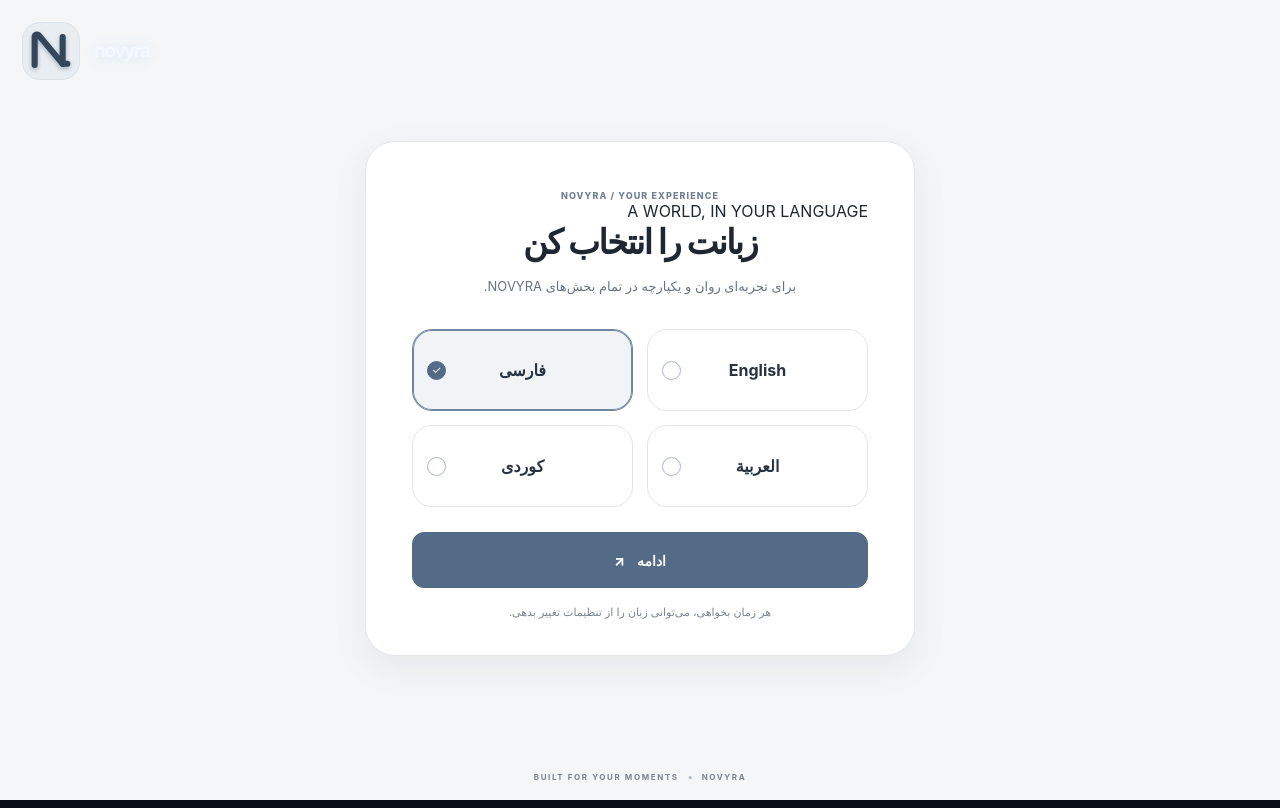
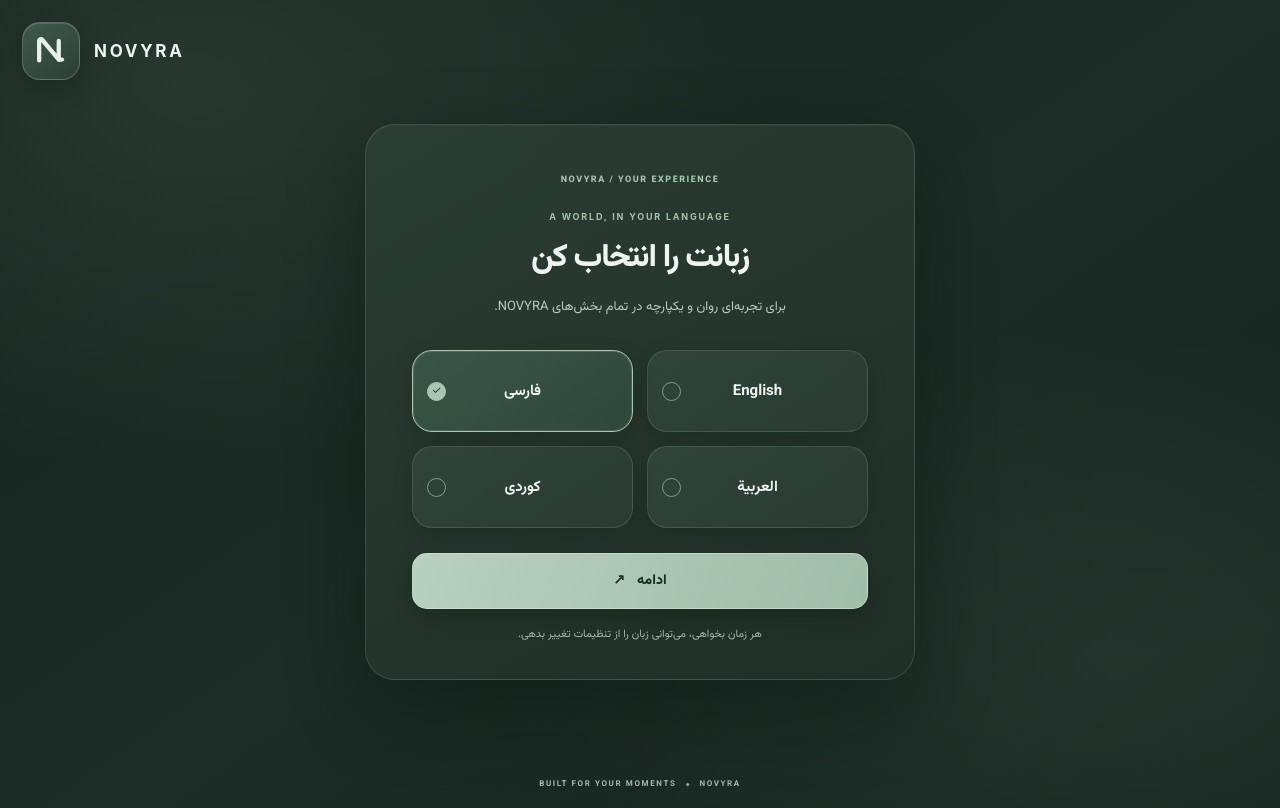
Before and after one commit to shrkoo/project-x-preview., a Next.js app: page / in a window 1280 px wide. Built offline with nearby package versions, Linux system fonts and the light colour scheme.

Commit message:
Apply calm forest palette to NOVYRA language screen

```diff
--- a/app/globals.css
+++ b/app/globals.css
@@ -989,3 +989,75 @@ button:focus-visible,input:focus-visible{outline:2px solid #8fc1ff;outline-offse
 .settings-card{position:relative;z-index:2}
 .modal-backdrop{z-index:1000;pointer-events:auto}
 .auth-modal{max-height:calc(100dvh - 32px);overflow-y:auto;overscroll-behavior:contain}
+
+/* NOVYRA language welcome — calm forest identity */
+.px-onboarding.px-language-screen{
+  --px-glass-text:#edf3ee;--px-glass-muted:#b8c8be;--px-glass-blue:#a9c6b3;
+  color:#edf3ee;
+  background:
+    radial-gradient(ellipse at 14% 10%,rgba(111,151,126,.16),transparent 38%),
+    radial-gradient(ellipse at 88% 82%,rgba(75,112,94,.18),transparent 36%),
+    linear-gradient(145deg,#17241f 0%,#1c2c26 52%,#17231f 100%);
+  font-family:Vazirmatn,Inter,Arial,sans-serif;
+}
+.px-language-screen .px-onboarding-brand{color:#e7eee8}
+.px-language-screen .px-logo{
+  color:#e8f1e9;background:linear-gradient(145deg,#40594b,#2b4035);
+  border:1px solid rgba(198,220,202,.25);box-shadow:0 8px 24px rgba(5,16,10,.22),inset 0 1px rgba(255,255,255,.12);
+}
+.px-language-screen .px-logo svg{width:70%;height:70%;display:block;filter:none}
+.px-language-screen .px-brand-wordmark{
+  color:#eef4ef;font-family:Inter,Arial,sans-serif;font-size:17px;font-weight:750;
+  letter-spacing:.16em;text-transform:uppercase;text-shadow:none;
+}
+.px-language-screen .px-glass-panel{
+  border:1px solid rgba(190,214,197,.16);
+  background:linear-gradient(150deg,rgba(43,62,52,.96),rgba(31,47,39,.97));
+  box-shadow:0 28px 80px rgba(3,12,7,.32),inset 0 1px rgba(255,255,255,.045);
+  backdrop-filter:blur(22px);-webkit-backdrop-filter:blur(22px);
+}
+.px-language-screen .px-glass-panel:before{display:none}
+.px-language-screen .px-eyebrow{
+  color:#a9c5b1;letter-spacing:.17em;font-size:9px;font-weight:750;
+}
+.px-language-screen .px-language-intro{
+  position:relative;z-index:1;margin:24px 0 11px;text-align:center;
+  color:#a8c0af;font:700 9px Inter,Arial,sans-serif;letter-spacing:.2em;
+}
+.px-language-screen .px-glass-panel h1{
+  color:#f0f4ef;font-family:Vazirmatn,Inter,Arial,sans-serif;
+  font-size:clamp(25px,4vw,32px);font-weight:750;letter-spacing:-.035em;
+}
+.px-language-screen .px-stage-subtitle{
+  color:#bdcbbf;font-family:Vazirmatn,Arial,sans-serif;font-size:13px;line-height:2;
+}
+.px-language-screen .px-language-option{
+  color:#edf3ee;background:linear-gradient(145deg,#30443a,#293b32);
+  border:1px solid rgba(188,211,193,.16);box-shadow:0 8px 20px rgba(6,15,9,.16);
+  backdrop-filter:none;transition:background .18s,border-color .18s,transform .18s;
+}
+.px-language-screen .px-language-option:hover{
+  transform:translateY(-1px);border-color:rgba(169,198,177,.52);background:#354b3e;
+}
+.px-language-screen .px-language-option.is-selected{
+  border-color:#a9c6b3;background:linear-gradient(145deg,#3a5545,#30483a);
+  box-shadow:inset 0 0 0 1px rgba(169,198,179,.2),0 8px 22px rgba(4,15,8,.16);
+}
+.px-language-screen .px-language-label{font-family:Vazirmatn,Inter,Arial,sans-serif;font-size:15px;font-weight:650}
+.px-language-screen .px-radio{border-color:#819b88;color:#203329}
+.px-language-screen .px-language-option.is-selected .px-radio{
+  background:#a9c6b3;border-color:#a9c6b3;box-shadow:none;
+}
+.px-language-screen .px-primary-action{
+  color:#1c3025;background:linear-gradient(110deg,#b8d0be,#9fbea8);
+  border:1px solid rgba(222,239,225,.45);border-radius:15px;
+  box-shadow:0 9px 22px rgba(5,15,8,.2);font-family:Vazirmatn,Arial,sans-serif;
+}
+.px-language-screen .px-primary-action:hover{background:#c2d8c7;box-shadow:0 11px 25px rgba(5,15,8,.24)}
+.px-language-screen .px-footnote,.px-language-screen .px-onboarding-footer{color:#a4b7a9;font-family:Vazirmatn,Arial,sans-serif}
+.px-language-screen .px-onboarding-footer i{background:#91b19b}
+@media(max-width:560px){
+  .px-language-screen .px-language-intro{margin:17px 0 9px;font-size:8px}
+  .px-language-screen .px-language-panel{padding:29px 20px 24px}
+  .px-language-screen .px-language-label{font-size:13px}
+}
```
